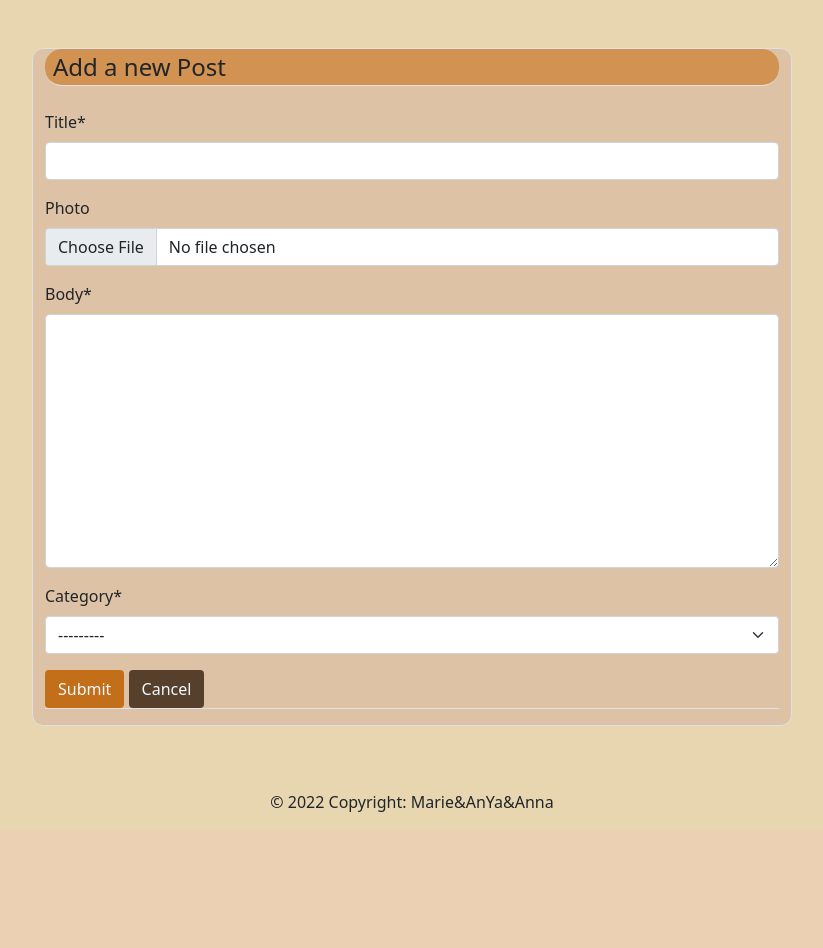
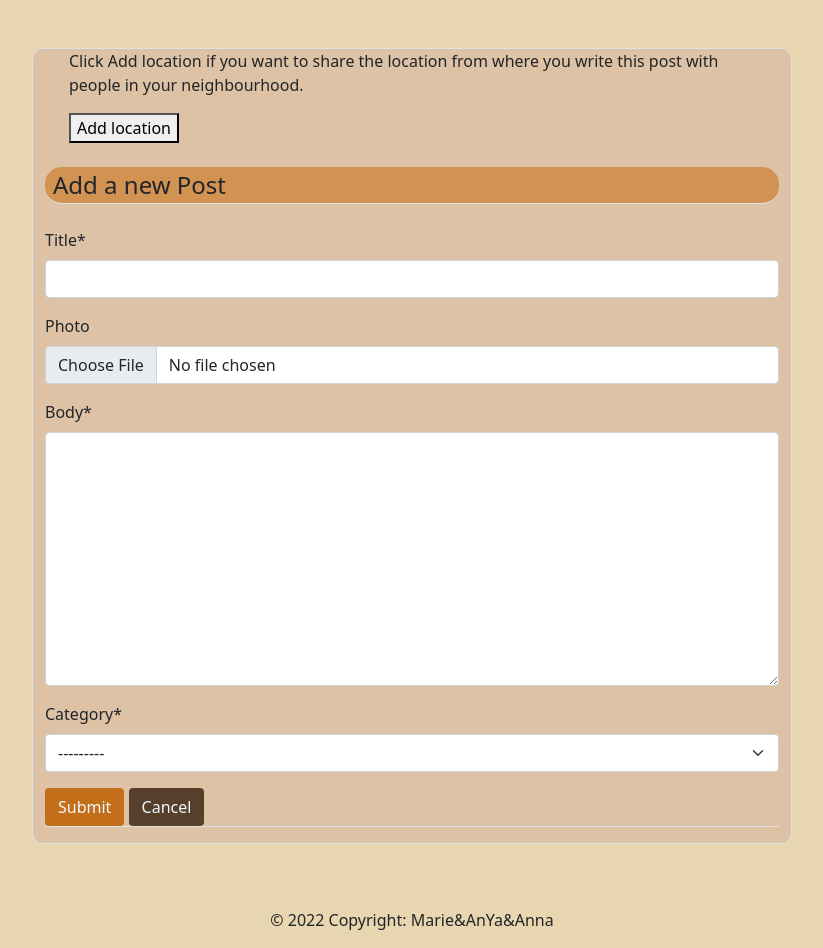
Before and after one commit to MarieEngel/message_board, a Django app: page /post/add/ in a window 1280 px wide. Shown: the part 178-1126 px from the top of the page, without its empty margins (228-1051 px from the left). Before the commit the page ends 990 px from the top, so only its background shows below. Run offline with Django 4.2, Linux system fonts and the light colour scheme; a user stored in the database is signed in; data comes from the database, SQL or seed files in the repository; parts of the project's set-up code (start-up, migrations or seed data) failed here and were passed over; some libraries are stand-ins or nearby versions.

Commit message:
Post geolocation (#87)
* add location field to post

* add location to form

* add map to post view

* add map JS

* add map to update_post.html

* add script to html

* add map to html

* add map to html

* remove unused lines

* add requirement folium

* Update main.js

* Update main.js

* Update main.js

```diff
--- a/post/forms.py
+++ b/post/forms.py
@@ -12,6 +12,10 @@ class AddPostForm(ModelForm):
             "title": forms.TextInput(attrs={"class": "form-control"}),
             "photo": forms.FileInput(attrs={"class": "form-control"}),
             "body": forms.Textarea(attrs={"class": "form-control"}),
+            "latitude": forms.HiddenInput(attrs={"class": "form-control latitude"}),
+            "longitude": forms.HiddenInput(attrs={"class": "form-control longitude"}),
+            "postcode": forms.HiddenInput(attrs={"class": "form-control postcode"}),
+            "city": forms.HiddenInput(attrs={"class": "form-control city"}),
         }
 
 
--- a/post/models.py
+++ b/post/models.py
@@ -26,6 +26,14 @@ class Post(models.Model):
     body = models.TextField()
     user = models.ForeignKey(User, on_delete=models.CASCADE)
     category = models.ForeignKey(Category, on_delete=models.CASCADE)
+    latitude = models.DecimalField(
+        max_digits=22, decimal_places=16, blank=True, null=True
+    )
+    longitude = models.DecimalField(
+        max_digits=22, decimal_places=16, blank=True, null=True
+    )
+    postcode = models.CharField(max_length=8, null=True, blank=True)
+    city = models.CharField(max_length=50, null=True, blank=True)
     created_at = models.DateTimeField(auto_now_add=True)
     modified_at = models.DateTimeField(auto_now=True)
     solved_at = models.DateTimeField(null=True, blank=True)
--- a/post/templates/post/add_post.html
+++ b/post/templates/post/add_post.html
@@ -10,6 +10,12 @@
     <div class="container">
         <div class="row d-flex justify-content-center mt-5">
             <div class="col col-lg-8 border form">
+                <div class="container">
+                    <p>Click Add location if you want to share the location from where you write this post with people in your neighbourhood.</p>
+                    <p class="location text-error"></p>
+                    <button class="find-location" role="button">Add location</button>
+                </div>
+            </br>
                 <form method="post" enctype="multipart/form-data">
                     {% csrf_token %}
                     <fieldset>
@@ -27,4 +33,6 @@
             </div>
         </div>
     </div>
+    {% load static %}
+<script src="{% static 'js/main.js' %}"></script>
 {% endblock content %}
--- a/post/views.py
+++ b/post/views.py
@@ -11,6 +11,7 @@ from django.urls import reverse_lazy
 from django.views.generic import CreateView, DeleteView, UpdateView
 from django.contrib.auth.mixins import LoginRequiredMixin
 from django.db.models import Q
+import folium
 
 # Create your views here.
 @login_required
@@ -23,7 +24,22 @@ def home(request):
 @login_required
 def post(request, id):
     post = Post.objects.get(id=id)
-    context = {"post": post}
+    m = None
+    if post.latitude:
+        lat = post.latitude
+        lon = post.longitude
+        if post.postcode:
+            popup = f"{post.city}, {post.postcode}"
+        else:
+            popup = f"{post.city}"
+        m = folium.Map(location=[lat, lon], zoom_start=16)
+        folium.Marker(
+            location=[lat, lon],
+            tooltip="Click for more",
+            popup=popup,
+        ).add_to(m)
+        m = m._repr_html_()
+    context = {"post": post, "map": m}
     return render(request, "post/post.html", context)
 
 
--- a/requirements.txt
+++ b/requirements.txt
@@ -20,6 +20,7 @@ django-heroku==0.3.1
 django-storages==1.12.3
 djlint==0.7.6
 filelock==3.6.0
+folium==0.12.1.post1
 gunicorn==20.1.0
 h11==0.13.0
 identify==2.4.12
--- /dev/null
+++ b/static/js/main.js
@@ -0,0 +1,50 @@
+const getLocation = async () => {
+    const location = document.querySelector('.location');
+    const lat = document.querySelector('.latitude');
+    const lon = document.querySelector('.longitude');
+    const postcode = document.querySelector('.postcode');
+    const city = document.querySelector('.city');
+
+    const success = async (position) => {
+
+        const latitude = position.coords.latitude;
+        const longitude = position.coords.longitude;
+
+        const API_KEY = 'AIzaSyBPR88unXRLKLEz3pK3soTyZpdQYI4hj6E';
+
+        try {
+            const geocodingApiUrl = `https://maps.googleapis.com/maps/api/geocode/json?latlng=${latitude},${longitude}&key=${API_KEY}`;
+            const response = await fetch(geocodingApiUrl);
+            const data = await response.json();
+            lat.value = latitude;
+            lon.value = longitude;
+            const [firstResult, ...rest] = data.results;
+            const parts = firstResult.address_components;
+            for (const part of parts) {
+                if (part.types.includes("postal_code")) {
+                    postcode.value = part.long_name;
+                }
+                if (part.types.includes("locality")) {
+                    city.value = part.long_name;
+                }
+            }
+
+        } catch (ex) {
+            console.log(ex);
+        }
+    }
+
+    const error = () => {
+        location.textContent = 'Your location will not be saved';
+        lat.value = null;
+        lon.value = null;
+        postcode.value = null;
+        city.value = null;
+
+    }
+
+    navigator.geolocation.getCurrentPosition(success, error);
+
+}
+
+document.querySelector('.find-location').addEventListener('click', getLocation);
```
Also changed, not shown: post/templates/post/post.html (+32 -0 lines), post/templates/post/update_post.html (+10 -0 lines), post/migrations/0006_auto_20220417_1906.py (added).
